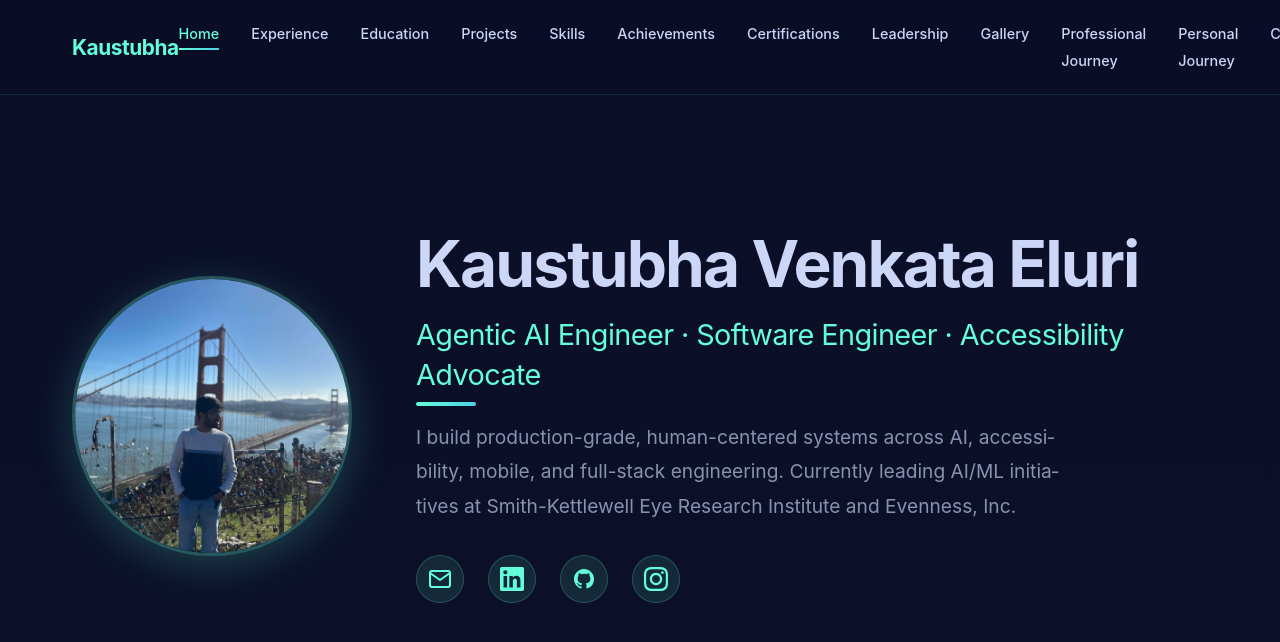
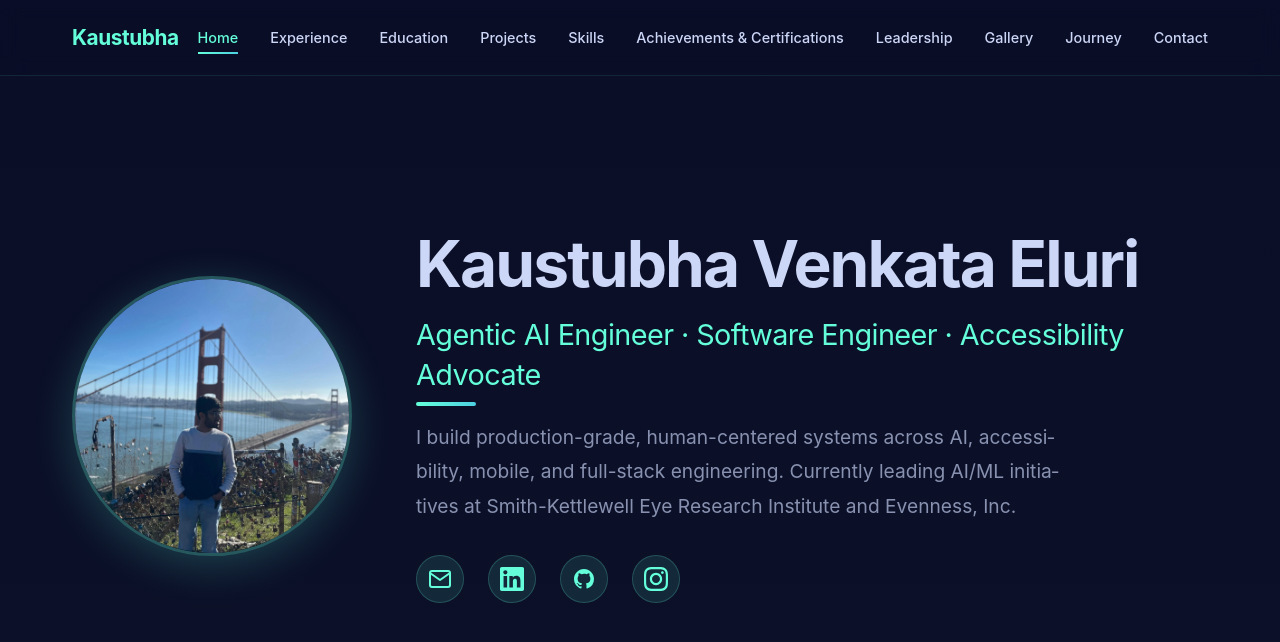
Before and after one commit to Kaustubha-09/Kaustubha-09.github.io, a React (Vite) app: page / in a window 1280 px wide. Shown: the top 642 px of the page. Built offline with nearby package versions, Linux system fonts and the light colour scheme.

Commit message:
Update navigation and routing to combine tabs and unify Journey

```diff
--- a/src/App.jsx
+++ b/src/App.jsx
@@ -1,7 +1,7 @@
 import React from "react";
 import { BrowserRouter as Router, Routes, Route } from "react-router-dom";
 import NavigationBar from "./components/NavigationBar/NavigationBar.jsx";
-import { Home, Experience, Education, Projects, Skills, Achievements, Certifications, Involvements, Gallery, ProfessionalJourney, PersonalJourney, Contact, NotFound } from "./pages";
+import { Home, Experience, Education, Projects, Skills, AchievementsCertifications, Involvements, Gallery, Journey, Contact, NotFound } from "./pages";
 import "./index.css";
 
 function App() {
@@ -14,12 +14,10 @@ function App() {
         <Route path="/education" element={<Education />} />
         <Route path="/projects" element={<Projects />} />
         <Route path="/skills" element={<Skills />} />
-        <Route path="/achievements" element={<Achievements />} />
-        <Route path="/certifications" element={<Certifications />} />
+        <Route path="/achievements-certifications" element={<AchievementsCertifications />} />
         <Route path="/involvements" element={<Involvements />} />
         <Route path="/gallery" element={<Gallery />} />
-        <Route path="/professional-journey" element={<ProfessionalJourney />} />
-        <Route path="/personal-journey" element={<PersonalJourney />} />
+        <Route path="/journey" element={<Journey />} />
         <Route path="/contact" element={<Contact />} />
         <Route path="*" element={<NotFound />} />
       </Routes>
--- a/src/components/NavigationBar/NavigationBar.jsx
+++ b/src/components/NavigationBar/NavigationBar.jsx
@@ -98,20 +98,11 @@ const NavigationBar = () => {
           </li>
           <li>
             <Link
-              to="/achievements"
-              className={`${styles.link} ${isActive("/achievements") ? styles.active : ""}`}
+              to="/achievements-certifications"
+              className={`${styles.link} ${isActive("/achievements-certifications") ? styles.active : ""}`}
               onClick={() => setIsMenuOpen(false)}
             >
-              Achievements
-            </Link>
-          </li>
-          <li>
-            <Link
-              to="/certifications"
-              className={`${styles.link} ${isActive("/certifications") ? styles.active : ""}`}
-              onClick={() => setIsMenuOpen(false)}
-            >
-              Certifications
+              Achievements & Certifications
             </Link>
           </li>
           <li>
@@ -134,20 +125,11 @@ const NavigationBar = () => {
           </li>
           <li>
             <Link
-              to="/professional-journey"
-              className={`${styles.link} ${isActive("/professional-journey") ? styles.active : ""}`}
+              to="/journey"
+              className={`${styles.link} ${isActive("/journey") ? styles.active : ""}`}
               onClick={() => setIsMenuOpen(false)}
             >
-              Professional Journey
-            </Link>
-          </li>
-          <li>
-            <Link
-              to="/personal-journey"
-              className={`${styles.link} ${isActive("/personal-journey") ? styles.active : ""}`}
-              onClick={() => setIsMenuOpen(false)}
-            >
-              Personal Journey
+              Journey
             </Link>
           </li>
           <li>
--- a/src/pages/index.js
+++ b/src/pages/index.js
@@ -3,11 +3,9 @@ export { default as Experience } from "./Experience/Experience.jsx";
 export { default as Education } from "./Education/Education.jsx";
 export { default as Projects } from "./Projects/Projects.jsx";
 export { default as Skills } from "./Skills/Skills.jsx";
-export { default as Achievements } from "./Achievements/Achievements.jsx";
-export { default as Certifications } from "./Certifications/Certifications.jsx";
+export { default as AchievementsCertifications } from "./AchievementsCertifications/AchievementsCertifications.jsx";
 export { default as Involvements } from "./Involvements/Involvements.jsx";
 export { default as Gallery } from "./Gallery/Gallery.jsx";
-export { default as ProfessionalJourney } from "./ProfessionalJourney/ProfessionalJourney.jsx";
-export { default as PersonalJourney } from "./PersonalJourney/PersonalJourney.jsx";
+export { default as Journey } from "./Journey/Journey.jsx";
 export { default as Contact } from "./Contact/Contact.jsx";
 export { default as NotFound } from "./NotFound/NotFound.jsx";
```
